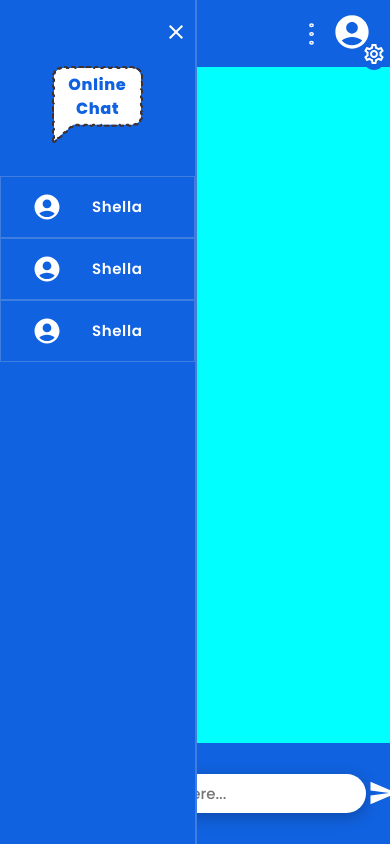
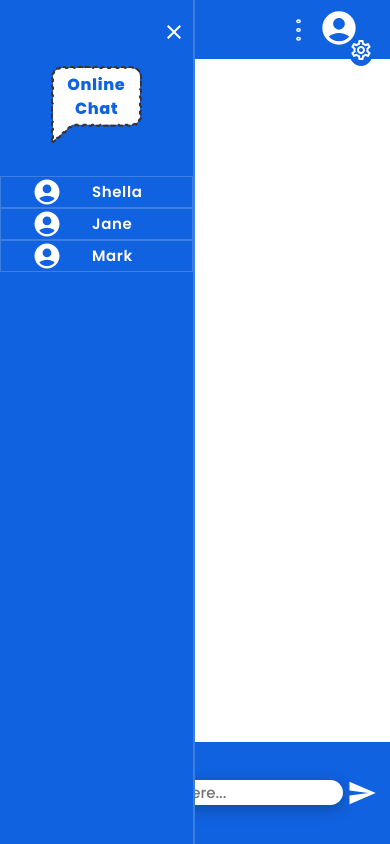
Before and after one commit to Kachielite/chat-app-frontend, a React (Create React App) app: page /chat in a window 390 px wide. Both pictures are taken after a click on the picture 311 px from the left and 33 px from the top of the page. Built offline with nearby package versions, Linux system fonts and the light colour scheme.

Commit message:
made chat screen very responsive

```diff
--- a/src/App.css
+++ b/src/App.css
@@ -16,11 +16,22 @@
     src: url(./fonts/Poppins-SemiBold.ttf) format('truetype');
 }
 
-body {
+*,
+*::before,
+*::after {
+    box-sizing: inherit;
+}
+
+html {
+    /* this makes sure the padding and the border is included in the box sizing */
+    box-sizing: border-box;
+    overflow-y: hidden;
+}
+
+html body {
+    padding: 0;
     margin: 0;
-    width: 100%;
-    height: 95%;
-    overflow: hidden;
+    overflow-y: inherit;
 }
 
 input {
--- a/src/common/css/component/options.css
+++ b/src/common/css/component/options.css
@@ -61,7 +61,7 @@
 }
 
 .options_container form .form_input input {
-    height: 30px;
+    height: 40px;
     width: 90%;
     border: none;
     font-family: 'Poppins Regular';
@@ -92,9 +92,10 @@
 @media only screen and (min-device-width: 320px) and (max-device-width: 480px) {
     .options_container {
         width: 100%;
-        min-height: 100%;
+        min-height: 100vh;
         z-index: 10;
         padding: 0 10px;
+        overflow-x: scroll;
     }
     .edit_button {
         bottom: 65px;
@@ -105,7 +106,7 @@
         width: 85%;
     }
     .options_container form .form_input input {
-        height: 30px;
+        height: 45px;
         width: 80%;
     }
 }
--- a/src/common/css/pages/chat.css
+++ b/src/common/css/pages/chat.css
@@ -26,7 +26,7 @@
 }
 
 .online_user_item {
-    height: 50px;
+    height: 90px;
     color: #FFFF;
     padding: 25px 10px;
     display: flex;
@@ -63,7 +63,7 @@
     justify-content: flex-end;
     align-items: center;
     color: #FFFFFF;
-    padding: 10px 2px;
+    padding: 10px 11px;
 }
 
 .settings_container {
@@ -118,7 +118,6 @@
 .chat {
     height: 100%;
     width: 100%;
-    background-color: aqua;
 }
 
 .chat_input {
@@ -164,10 +163,11 @@
     .chat_screen_container {
         position: relative;
         width: 100vw;
+        height: 100vh;
     }
     .sidebar {
         position: absolute;
-        width: 50%;
+        width: 60%;
         height: 100%;
         z-index: 10;
     }
@@ -176,6 +176,9 @@
         padding: 15px 1px;
         justify-content: flex-start;
     }
+    .online_user_item {
+        height: 60px;
+    }
     .chat_section {
         width: 100vw;
         height: 100vh;
@@ -183,6 +186,13 @@
     }
     .navbar {
         justify-content: space-between;
+        width: 100%;
+        height: 8%;
+        padding-right: 2px;
+    }
+    .settings {
+        width: 120px;
+        right: -2px;
     }
     .settings_button {
         top: 20px;
@@ -201,25 +211,27 @@
         margin-bottom: 29px;
     }
     .chat_section {
-        height: 100vh;
+        height: 100%;
         display: flex;
         flex-direction: column;
         justify-content: space-between;
     }
+    .settings_item p {
+        font-size: 15px;
+    }
     .chat {
-        height: 100%;
+        height: 98%;
         width: 100%;
     }
     .chat_input {
         display: flex;
         justify-content: space-between;
         align-items: center;
-        padding-left: 5px;
-        padding-right: 5px;
+        width: 100%;
     }
     .chat_input input {
-        height: 35px;
-        width: 75%;
+        height: 50px;
+        width: 85%;
         font-size: 15px;
         border: none;
         padding-left: 15px;
@@ -229,14 +241,13 @@
         border: none;
     }
     button {
-        margin-left: 10px;
         width: 10%;
     }
     .chat_input {
         width: 100%;
     }
     .button {
-        width: 15%;
+        width: 10%;
     }
 }
 
--- a/src/pages/ChatScreen.js
+++ b/src/pages/ChatScreen.js
@@ -75,7 +75,7 @@ const ChatScreen = () => {
                     marginLeft: width < 480 ? "30px" : "50px",
                   }}
                 />
-                <p>Shella</p>
+                <p>Jane</p>
               </div>
               <div className="online_user_item">
                 <AccountCircleIcon
@@ -85,7 +85,7 @@ const ChatScreen = () => {
                     marginLeft: width < 480 ? "30px" : "50px",
                   }}
                 />
-                <p>Shella</p>
+                <p>Mark</p>
               </div>
             </div>
           </div>
@@ -98,7 +98,7 @@ const ChatScreen = () => {
               src={Menu}
               alt="menu"
               onClick={sideBarVisibilityHandler}
-              style={{ height: "30px", marginLeft: "10px" }}
+              style={{ height: "30px" }}
             />
           )}
           <div
```
